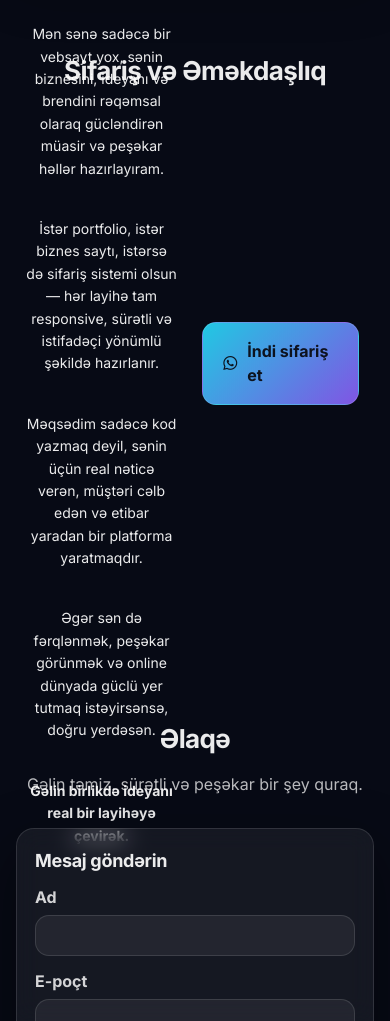
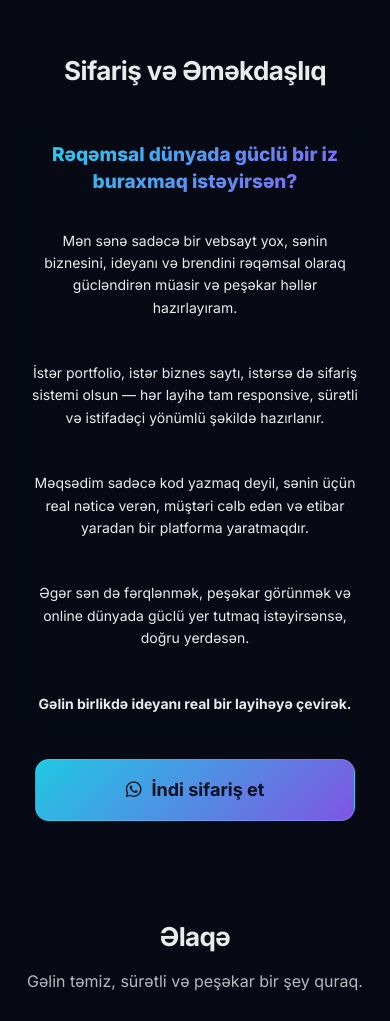
Before and after one commit to Reshad-Ismayilov/Resad-Ismayilov-Portfolio, a website: page index.html in a window 390 px wide. Shown: the part 9311-10332 px from the top of the page. Drawn offline with nearby package versions, Linux system fonts and the light colour scheme.

Commit message:
Desktop və Mobil dizayn tam professional vəziyyətə gətirildi, düymə mərkəzə qaytarıldı

```diff
--- a/index.html
+++ b/index.html
@@ -753,12 +753,12 @@
                 </div>
               </div>
             </div>
-            <div class="order-new__footer" data-aos="fade-up">
-              <a href="https://wa.me/994775570123" target="_blank" rel="noreferrer" class="btn btn--primary order-new__btn">
-                <i class="fa-brands fa-whatsapp"></i>
-                <span>İndi sifariş et</span>
-              </a>
-            </div>
+          </div>
+          <div class="order-new__footer" data-aos="fade-up">
+            <a href="https://wa.me/994775570123" target="_blank" rel="noreferrer" class="btn btn--primary order-new__btn">
+              <i class="fa-brands fa-whatsapp"></i>
+              <span>İndi sifariş et</span>
+            </a>
           </div>
         </div>
       </section>
--- a/style.css
+++ b/style.css
@@ -1421,87 +1421,78 @@ button {
 
 /* Order New Section */
 .order-new {
+  padding: 0;
+  margin-top: 20px;
   width: 100%;
-  max-width: 1300px;
-  height: 500px;
-
-  margin: 20px auto 0 auto;
-
-  padding: 0 20px;
-  overflow: hidden;
-
-  display: flex;
-  justify-content: center;
-  align-items: center;
+  max-width: 1320px;
+  margin-left: auto;
+  margin-right: auto;
+  overflow: visible;
+  min-height: auto;
   background: transparent !important;
   border: none !important;
   box-shadow: none !important;
-  backdrop-filter: none !important;
-  -webkit-backdrop-filter: none !important;
 }
 
 .order-new__grid {
   display: grid;
-  grid-template-columns: 0.9fr 1.1fr;
-  gap: 30px;
+  grid-template-columns: 0.75fr 1.25fr;
+  gap: 40px;
   align-items: center;
 }
 
 .order-new__image {
   width: 100%;
-  min-height: 400px;
+  height: auto;
   background: transparent;
   display: flex;
   align-items: center;
   justify-content: center;
-  overflow: visible;
 }
 
 .order-new__image img {
-  width: 100%;
+  max-width: 100%;
   height: auto;
-  max-width: 500px;
   object-fit: contain;
-  object-position: center;
   border-radius: var(--r);
   transition: transform 0.5s ease;
-  transform: scale(1.15);
 }
 
 .order-new:hover .order-new__image img {
-  transform: scale(1.2);
+  transform: scale(1.05);
 }
 
 .order-new__content {
-  padding: 30px 40px;
+  padding: 20px 0;
   display: flex;
   flex-direction: column;
   justify-content: center;
 }
 
 .order-new__subtitle {
-  font-size: 22px;
-  margin-bottom: 12px;
+  font-size: 24px;
+  margin-bottom: 20px;
   background: linear-gradient(135deg, var(--accent-3), var(--accent-2));
   -webkit-background-clip: text;
   background-clip: text;
   color: transparent;
   font-weight: 800;
-  line-height: 1.2;
+  line-height: 1.3;
 }
 
 .order-new__text {
   display: flex;
   flex-direction: column;
-  gap: 10px;
-  font-size: 15px;
-  line-height: 1.5;
+  gap: 15px;
+  font-size: 16px;
+  line-height: 1.6;
 }
 
 .order-new__footer {
-  margin-top: 30px;
+  margin-top: 40px;
   display: flex;
   justify-content: center;
+  width: 100%;
 }
 
 .order-new__btn {
@@ -1511,68 +1502,47 @@ button {
 
 @media (max-width: 991px) {
   .order-new {
-    min-height: auto;
     margin-top: 10px;
-    padding: 0;
-    overflow: visible;
   }
 
   .order-new__grid {
-    display: block;
-    width: 100%;
+    display: flex;
+    flex-direction: column;
+    gap: 30px;
   }
 
   .order-new__content {
-    padding: 20px 15px 10px 15px;
+    padding: 0 15px;
     text-align: center;
-    width: 100%;
   }
 
   .order-new__image {
     display: none !important;
   }
 
+  .order-new__subtitle {
+    font-size: 20px;
+    line-height: 1.4;
+  }
+
   .order-new__footer {
-    margin-top: 10px;
-    padding: 0 15px 30px 15px;
-    width: 100%;
-    position: relative;
-    z-index: 10;
+    margin-top: 30px;
   }
 
   .order-new__btn {
     width: 100%;
-    max-width: 100%;
-    padding: 16px 20px;
-    display: flex;
-    justify-content: center;
-    align-items: center;
-    position: relative;
+    max-width: 320px;
   }
 }
 
 @media (max-width: 576px) {
-  .order-new__content {
-    padding: 15px 10px;
-  }
-
-  .order-new__image img {
-    width: 90%;
-    max-width: 300px;
-  }
-
   .order-new__subtitle {
-    font-size: 18px;
-    line-height: 1.3;
+    font-size: 19px;
   }
 
   .order-new__text {
     font-size: 14px;
     line-height: 1.6;
-  }
-
-  .order-new__btn {
-    font-size: 16px;
   }
 }
 
```
